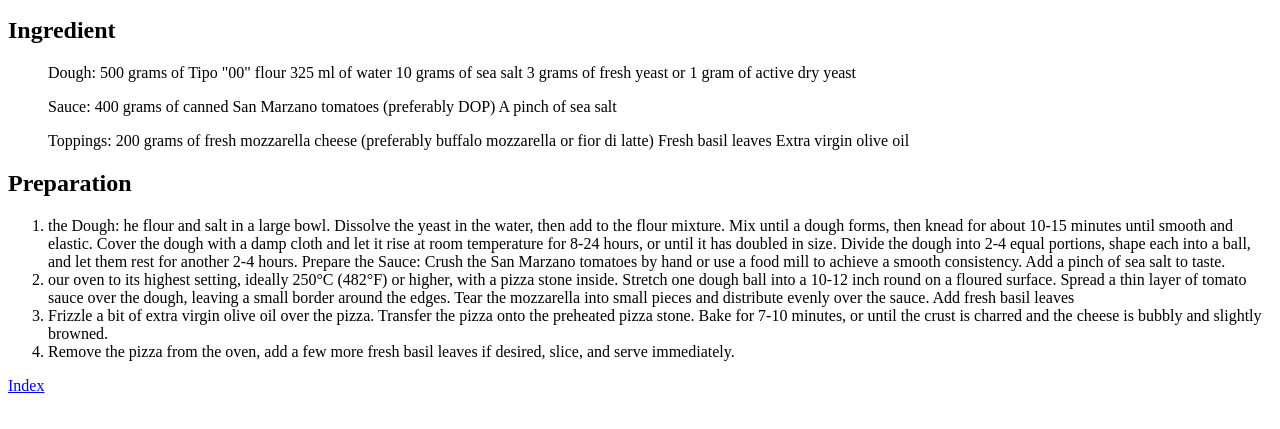
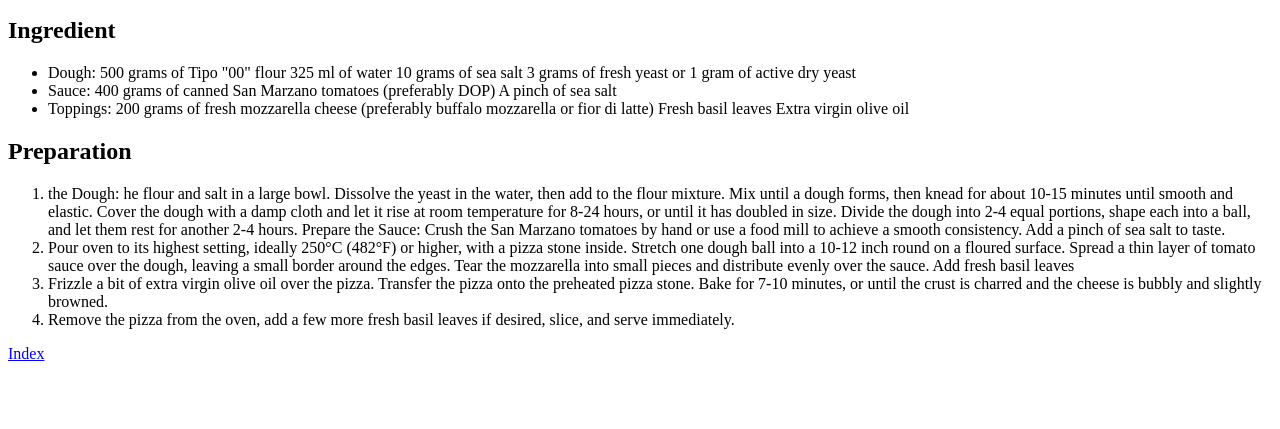
Before and after one commit to aspitouweak/odin-recipes, a plain HTML site: page recipes/pizza.html in a window 1280 px wide. Shown: the part 333-762 px from the top of the page. Drawn offline with Linux system fonts and the light colour scheme.

Commit message:
Remove non essential html elements and replace them by more adequate ones (ul into li)

```diff
--- a/recipes/pizza.html
+++ b/recipes/pizza.html
@@ -14,27 +14,30 @@
     </p>
     <h2> Ingredient </h2>
     <ul>
+        <li>
             Dough:
             500 grams of Tipo "00" flour
             325 ml of water
             10 grams of sea salt
             3 grams of fresh yeast or 1 gram of active dry yeast
-    </ul>
-        <ul>
-            Sauce:
+        </li>
+
+            <li>Sauce:
                 400 grams of canned San Marzano tomatoes (preferably DOP)
                 A pinch of sea salt
-        </ul>
-
-        <ul>
+            </li>
+            <li>
                 Toppings:
                 200 grams of fresh mozzarella cheese (preferably buffalo mozzarella or fior di latte)
                 Fresh basil leaves
                 Extra virgin olive oil
+            </li>
+
         </ul>
 <h2> Preparation </h2>
  <ol>
-            <li>  the Dough: he flour and salt in a large bowl.
+            <li>
+                the Dough: he flour and salt in a large bowl.
     Dissolve the yeast in the water, then add to the flour mixture.
     Mix until a dough forms, then knead for about 10-15 minutes until smooth and elastic.
     Cover the dough with a damp cloth and let it rise at room temperature for 8-24 hours, or until it has doubled in size.
@@ -42,9 +45,11 @@
     Prepare the Sauce:
 
     Crush the San Marzano tomatoes by hand or use a food mill to achieve a smooth consistency.
-    Add a pinch of sea salt to taste.</li>
+    Add a pinch of sea salt to taste.
+</li>
 
-    <li> our oven to its highest setting, ideally 250°C (482°F) or higher, with a pizza stone inside.
+    <li>
+        Pour oven to its highest setting, ideally 250°C (482°F) or higher, with a pizza stone inside.
         Stretch one dough ball into a 10-12 inch round on a floured surface.
         Spread a thin layer of tomato sauce over the dough, leaving a small border around the edges.
         Tear the mozzarella into small pieces and distribute evenly over the sauce.
```
Lines whose indentation alone changed are shown as unchanged.
